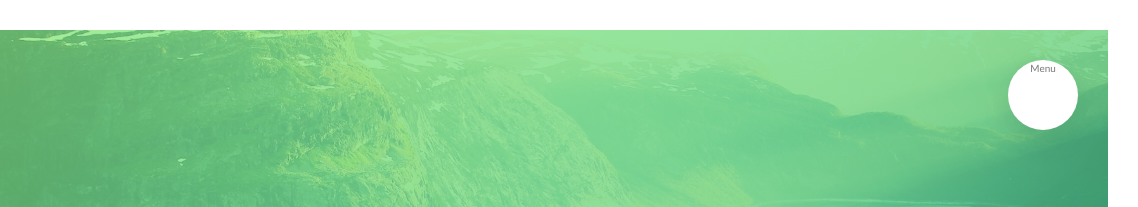
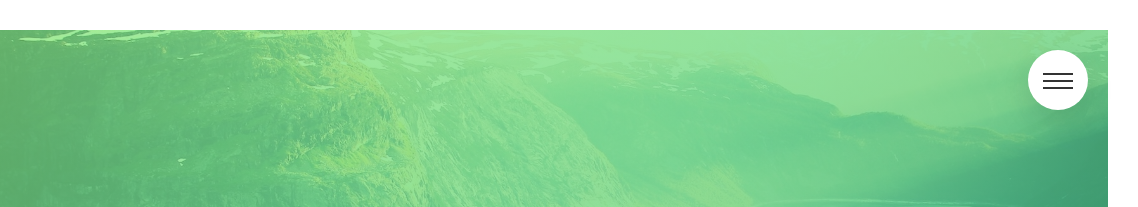
Before and after one commit to araqueheinz/Project-Natours, a website: page index.html in a window 1280 px wide. Shown: the top 207 px of the page, 142-1280 px from the left. Drawn offline with Linux system fonts and the light colour scheme; files whose address does not match are found by name.

Commit message:
Menu done

```diff
--- a/index.html
+++ b/index.html
@@ -12,11 +12,21 @@
 
     <title>Natours | Exciting tours for adventurous people</title>
   </head>
+  <body>
+
     <!-- ///////////////// NAVIGATION ///////////////// -->
   <div class="navigation">
       <input type="checkbox" class="navigation__checkbox" id="navi-toggle">
 
-    <label for="navi-toggle" class="navigation__button">Menu</label>
+      <!-- ////// lines effect ////// -->
+
+      <label for="navi-toggle" class="navigation__button">
+        <span class="navigation__icon">
+            &nbsp;
+        </span>
+      </label>
+
+      <!-- ////// lines effect ////// -->
 
       <div class="navigation__background">&nbsp;</div>
 
@@ -48,7 +58,7 @@
     </div>
 
     <!-- ///////////////// NAVIGATION ///////////////// -->
-  <body>
+
     <header class="header">
       <div class="header__logo-box">
         <img class="header__logo" src="./img/logo-white.png" alt="Logo image for Natours">
--- a/sass/layout/_navigation.scss
+++ b/sass/layout/_navigation.scss
@@ -5,11 +5,11 @@
 
   &__button {
     background-color: $color-white;
-    height: 7rem;
-    width: 7rem;
+    height: 6rem;
+    width: 6rem;
     position: fixed;
-    top: 6rem;
-    right: 6rem;
+    top: 5rem;
+    right: 5rem;
     border-radius: 50%;
     z-index: 2000;
     box-shadow: 0 1rem 3rem rgba($color-black, .1);
@@ -18,12 +18,12 @@
   }
 
   &__background {
-    height: 6rem;
-    width: 6rem;
+    height: 5rem;
+    width: 5rem;
     border-radius: 50%;
     position: fixed;
-    top: 6.5rem;
-    right: 6.5rem;
+    top: 5.5rem;
+    right: 5.5rem;
     background-image: radial-gradient($color-light-green, $color-dark-green);
     z-index: 1000;
     transition: transform .8s cubic-bezier(0.86, 0, 0.07, 1);
@@ -94,4 +94,52 @@
     width: 100%;
   }
 
+  //ICON
+  &__icon {
+    position: relative;
+    margin-top: 3rem;
+
+    &,
+    &::before,
+    &::after {
+      width: 3rem;
+      height: 2px;
+      background-color: $color-grey-dark-3;
+      display: inline-block;
+    }
+
+    &::before,
+    &::after {
+      content: "";
+      position: absolute;
+      left: 0;
+      transition: all .2s;
+    }
+
+    &::before { top: -.7rem; }
+    &::after { top: .7rem; }
+  }
+
+  &__button:hover &__icon::before {
+    top: -1rem;
+  }
+
+  &__button:hover &__icon::after {
+    top: 1rem;
+  }
+
+  &__checkbox:checked + &__button &__icon {
+    background-color: transparent;
+  }
+
+  &__checkbox:checked + &__button &__icon::before {
+    top: 0;
+    transform: rotate(135deg);
+  }
+
+  &__checkbox:checked + &__button &__icon::after {
+    top: 0;
+    transform: rotate(-135deg);
+  }
+
 }
```
Also changed, not shown: css/style.css. Lines whose indentation alone changed are shown as unchanged.
